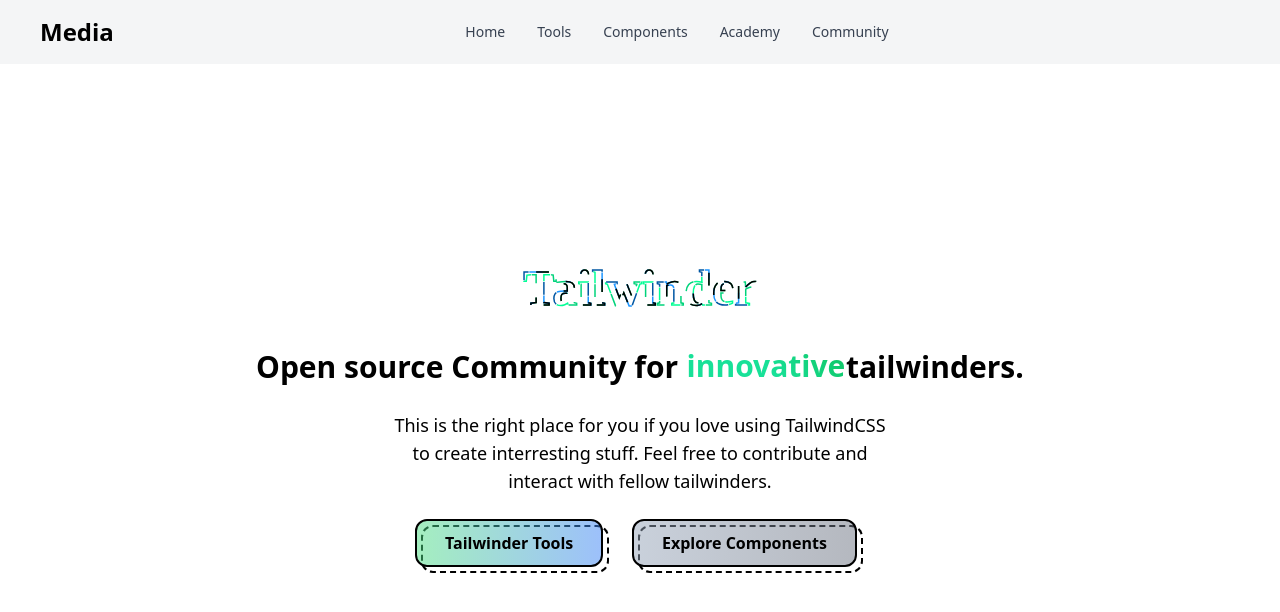
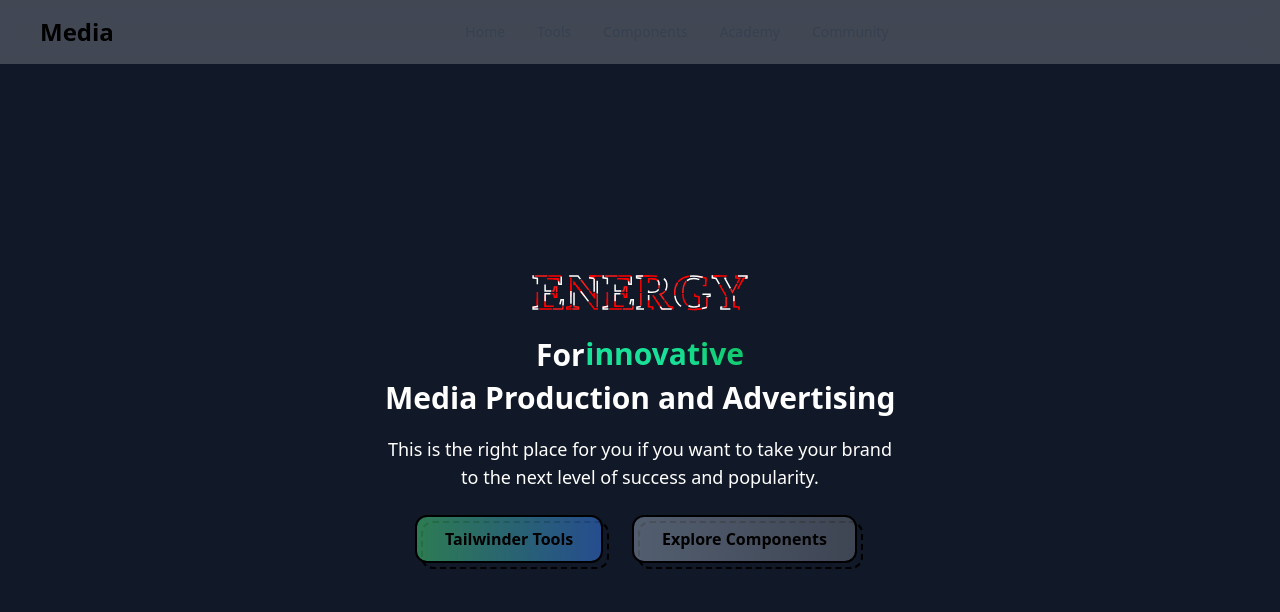
Before and after one commit to MooseSaeed/energy-media, a Vue app: page / in a window 1280 px wide. Shown: the top 612 px of the page. Built offline with nearby package versions, Linux system fonts and the light colour scheme.

Commit message:
working on ladning page

```diff
--- a/public/index.html
+++ b/public/index.html
@@ -1,15 +1,19 @@
 <!DOCTYPE html>
 <html lang="">
   <head>
-    <meta charset="utf-8">
-    <meta http-equiv="X-UA-Compatible" content="IE=edge">
-    <meta name="viewport" content="width=device-width,initial-scale=1.0">
-    <link rel="icon" href="<%= BASE_URL %>favicon.ico">
+    <meta charset="utf-8" />
+    <meta http-equiv="X-UA-Compatible" content="IE=edge" />
+    <meta name="viewport" content="width=device-width,initial-scale=1.0" />
+    <link rel="icon" href="<%= BASE_URL %>favicon.ico" />
     <title><%= htmlWebpackPlugin.options.title %></title>
   </head>
   <body>
     <noscript>
-      <strong>We're sorry but <%= htmlWebpackPlugin.options.title %> doesn't work properly without JavaScript enabled. Please enable it to continue.</strong>
+      <strong
+        >We're sorry but <%= htmlWebpackPlugin.options.title %> doesn't work
+        properly without JavaScript enabled. Please enable it to
+        continue.</strong
+      >
     </noscript>
     <div id="app"></div>
     <!-- built files will be auto injected -->
--- a/src/App.vue
+++ b/src/App.vue
@@ -1,4 +1,5 @@
 <template>
+  <div class="bg-gray-900">
     <Navbar
       :class="
         (scrollingUp
@@ -20,6 +21,7 @@
         </div>
       </transition>
     </router-view>
+  </div>
 </template>
 
 <script>
--- a/src/components/Tailwinder.vue
+++ b/src/components/Energy.vue
@@ -3,35 +3,17 @@
     <svg viewBox="0 0 960 300">
       <symbol id="s-text">
         <text class="font-bold" text-anchor="middle" x="50%" y="80%">
-          Tailwinder
+          ENERGY
         </text>
       </symbol>
 
       <g class="g-ants">
-        <use
-          xlink:href="#s-text"
-          class="text-copy dark:stroke-white stroke-black"
-        ></use>
-        <use
-          xlink:href="#s-text"
-          class="text-copy dark:stroke-white stroke-black"
-        ></use>
-        <use
-          xlink:href="#s-text"
-          class="text-copy dark:stroke-white stroke-black"
-        ></use>
-        <use
-          xlink:href="#s-text"
-          class="text-copy dark:stroke-white stroke-black"
-        ></use>
-        <use
-          xlink:href="#s-text"
-          class="text-copy dark:stroke-white stroke-black"
-        ></use>
-        <use
-          xlink:href="#s-text"
-          class="text-copy dark:stroke-white stroke-black"
-        ></use>
+        <use xlink:href="#s-text" class="text-copy stroke-white"></use>
+        <use xlink:href="#s-text" class="text-copy stroke-white"></use>
+        <use xlink:href="#s-text" class="text-copy stroke-white"></use>
+        <use xlink:href="#s-text" class="text-copy stroke-white"></use>
+        <use xlink:href="#s-text" class="text-copy stroke-white"></use>
+        <use xlink:href="#s-text" class="text-copy stroke-white"></use>
       </g>
     </svg>
   </div>
@@ -77,28 +59,32 @@
 }
 
 .text-copy:nth-child(1) {
-  stroke: #00aa63;
+  stroke: #ff0000;
   animation-delay: -1;
 }
 
 .text-copy:nth-child(2) {
-  stroke: #00d37b;
+  stroke: #ffffff;
   animation-delay: -2s;
 }
 
 .text-copy:nth-child(3) {
-  stroke: #00ff95;
+  stroke: #ff1d1d;
   animation-delay: -3s;
 }
 
 .text-copy:nth-child(4) {
-  stroke: #0057a3;
+  stroke: #ff0000;
   animation-delay: -4s;
 }
 
 .text-copy:nth-child(5) {
-  stroke: #1c95ff;
+  stroke: #ffffff;
   animation-delay: -5s;
+}
+.text-copy:nth-child(6) {
+  stroke: #ff0000;
+  animation-delay: -6s;
 }
 
 @keyframes stroke-offset {
--- a/src/views/HomeView.vue
+++ b/src/views/HomeView.vue
@@ -3,35 +3,37 @@
     <div class="flex flex-col justify-center items-center sm:mt-8 mt-20">
       <div class="max-w-72 order-1 md:-order-none">
         <div
-          class="max-w-xs sm:max-w-sm md:max-w-md lg:max-w-xl animate__animated animate__flipInX"
+          class=" max-w-xs sm:max-w-xl animate__animated animate__flipInX"
         >
-          <Tailwinder />
+          <Energy />
         </div>
       </div>
-      <section class="order-2 md:-order-none p-2">
+      <section class="order-2 md:-order-none pb-2">
         <header
-          class="py-2 overflow-hidden flex flex-col justify-center items-center"
+          class="pb-2 overflow-hidden flex flex-col justify-center items-center"
         >
           <h1
-            class="dark:text-white text-center text-black font-bold text-3xl leading-relaxed animate__animated animate__bounceInUp"
+            class="dark:text-white text-center text-white font-bold text-3xl leading-relaxed animate__animated animate__bounceInUp"
           >
             <div class="text-center">
               <p>
-                Open source Community for
+                <span class="text-2xl sm:text-3xl">For</span>
                 <span class="inline">
                   <keep-alive>
                     <Changingname />
-                  </keep-alive> </span
-                >tailwinders.
+                  </keep-alive>
+                </span>
+                <div class="text-2xl sm:text-3xl"
+                  >Media Production and Advertising</div
+                >
               </p>
             </div>
           </h1>
           <p
-            class="mt-5 text-lg dark:text-white text-center max-w-lg text-black animate__animated animate__bounceInUp animate__slow"
+            class="mt-5 text-lg text-center max-w-lg text-white animate__animated animate__bounceInUp animate__slow"
           >
-            This is the right place for you if you love using TailwindCSS to
-            create interresting stuff. Feel free to contribute and interact with
-            fellow tailwinders.
+            This is the right place for you if you want to take your brand to
+            the next level of success and popularity.
           </p>
         </header>
         <footer>
@@ -65,14 +67,14 @@
 import Primarybtn from "../components/Primarybtn.vue";
 import Secondarybtn from "../components/Secondarybtn.vue";
 import Changingname from "../components/Changingname.vue";
-import Tailwinder from "../components/Tailwinder.vue";
+import Energy from "../components/Energy.vue";
 export default {
   name: "Homepage",
   components: {
     Primarybtn,
     Secondarybtn,
     Changingname,
-    Tailwinder,
+    Energy,
   },
 };
 </script>
```
Lines whose indentation alone changed are shown as unchanged.
